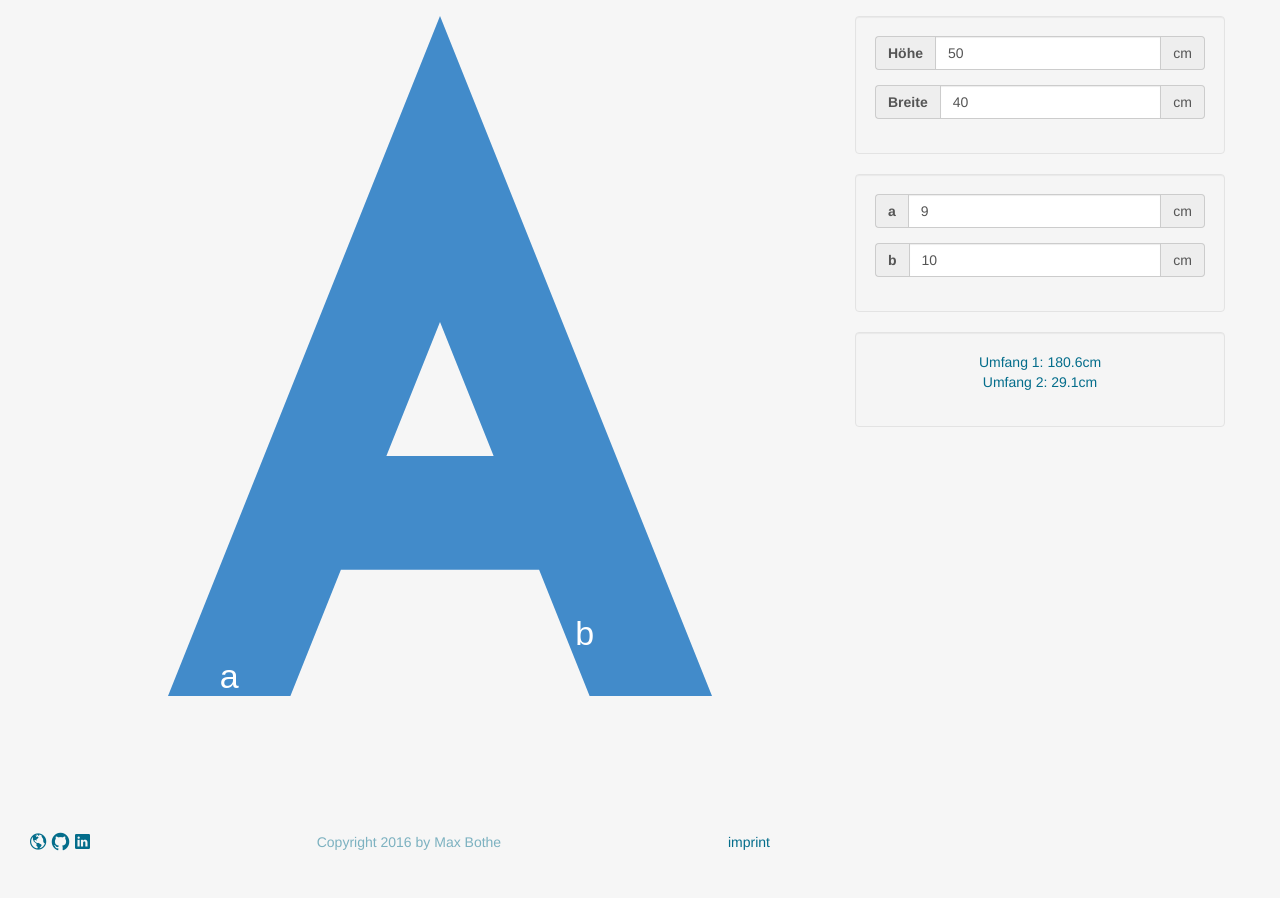
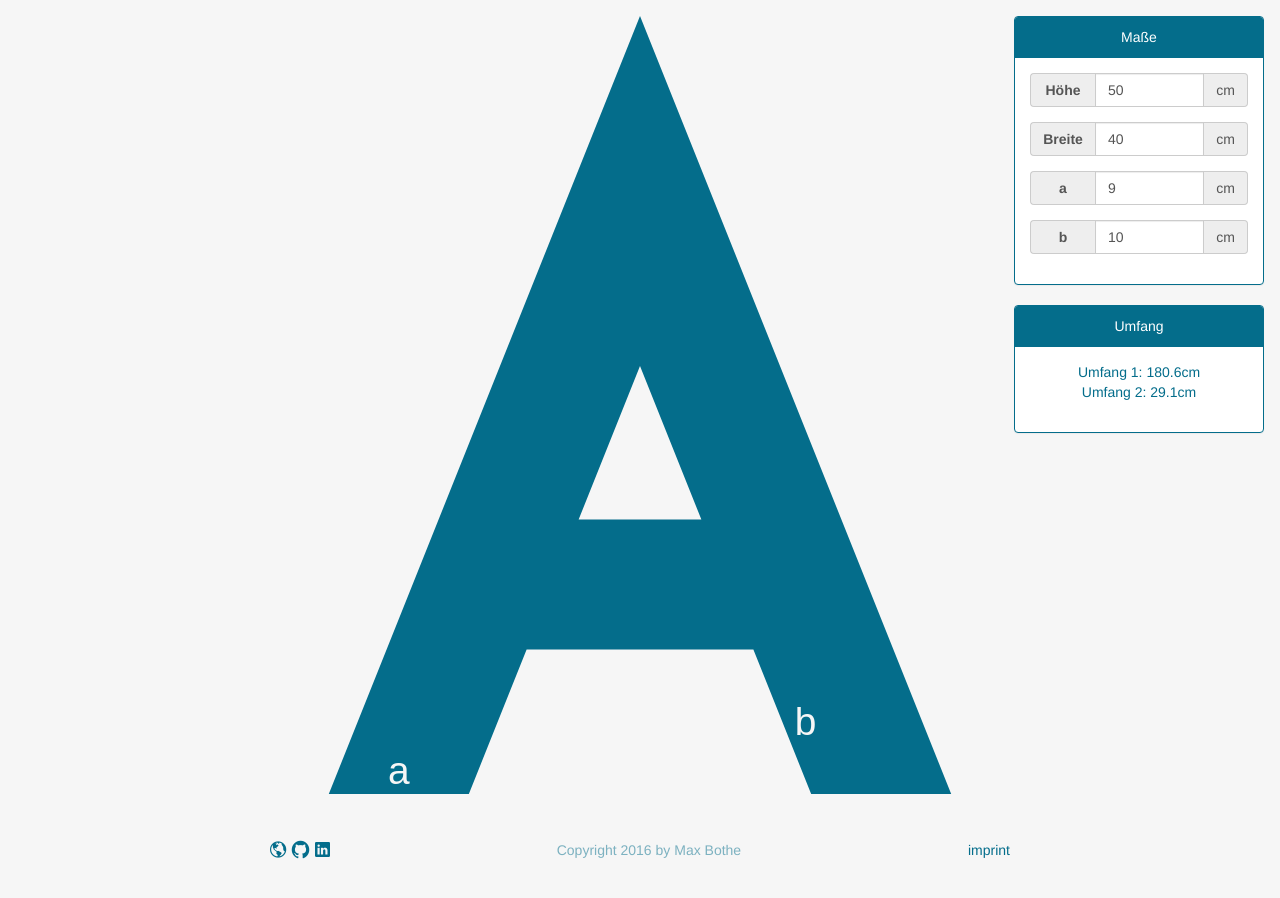
Before and after one commit to mathebox/mathebox.github.io, a Jekyll site: the page built from knitting.html, in a window 1280 px wide. Built offline with Jekyll 4.4.1, drawn with Linux system fonts in a browser that asks for light colours; some web fonts are replaced.

Commit message:
Rework knitting page.

```diff
--- a/_sass/_base.scss
+++ b/_sass/_base.scss
@@ -146,6 +146,14 @@ a:hover {
   border: 1px solid $main-color;
 }
 
+.panel-primary {
+  border-color: $main-color;
+  & > .panel-heading {
+    border-color: $main-color;
+    background-color: $main-color;
+  }
+}
+
 
 /*
  * Base structure
@@ -195,6 +203,7 @@ body {
 .cover,
 .cover-container {
   width: 100%;
+  margin: 0 auto;
 }
 
 .masthead {
--- a/_sass/_knitting.scss
+++ b/_sass/_knitting.scss
@@ -1,21 +1,39 @@
 #knitting {
-    padding: 16px 0;
+    padding-top: 16px;
+
+    .input-group-addon:first-child {
+        width: 65px;
+    }
 }
 
 #drawboard-wrapper {
     width: 100%;
-}
-
-#drawboard-wrapper:before {
-    content: "";
-    display: block;
-    padding-top: 100%;
+    height: 100%;
+    padding-bottom: 16px;
 }
 
 #drawboard {
-    position: absolute;
-    top: 0px;
-    bottom: 90px;
-    left: 60px;
-    right: 60px;
+    margin: auto;
 }
+
+*[id^='raphael-letter'] {
+    fill: $main-color;
+}
+
+*[id^='raphael-text-light'] {
+    fill: $background-color;
+}
+
+@include media-query(768px) {
+    #knitting {
+        height: calc(100% - 90px);
+        min-height: 450px;
+    }
+
+    #knitting-settings {
+        position: fixed;
+        top: 16px;
+        right: 16px;
+        width: 250px;
+    }
+}
--- a/knitting.html
+++ b/knitting.html
@@ -1,16 +1,17 @@
 ---
 layout: clean
+title: Strickhilfe
+permalink: /strickhilfe/
 ---
 
 <div id="knitting" class="container">
-    <div class="row">
-        <div class="col-md-8">
-            <div id="drawboard-wrapper">
-                <div id="drawboard"></div>
-            </div>
-        </div>
-        <div class="col-md-4">
-            <div class="well">
+    <div id="drawboard-wrapper">
+        <div id="drawboard"></div>
+    </div>
+    <div id="knitting-settings">
+        <div class="panel panel-primary">
+            <div class="panel-heading">Maße</div>
+            <div class="panel-body">
                 <form>
                     <div class="form-group">
                         <div class="input-group">
@@ -26,10 +27,6 @@ layout: clean
                             <span class="input-group-addon" id="width-addon">cm</span>
                         </div>
                     </div>
-                </form>
-            </div>
-            <div class="well">
-                <form>
                     <div class="form-group">
                         <div class="input-group">
                             <span class="input-group-addon"><b>a</b></span>
@@ -46,14 +43,17 @@ layout: clean
                     </div>
                 </form>
             </div>
-            <div class="well">
+        </div>
+        <div class="panel panel-primary">
+            <div class="panel-heading">Umfang</div>
+            <div class="panel-body">
                 <p id="perimeter"></p>
             </div>
         </div>
     </div>
 </div>
 
-<script type="text/javascript" src="{{ 'bower_components/raphael/raphael-min.js' | prepend: site.baseurl }}"></script>
+<script type="text/javascript" src="{{ '/bower_components/raphael/raphael-min.js' | prepend: site.baseurl }}"></script>
 <script>
     var realWidth = 1000;
     var realHeight = 1000;
@@ -85,19 +85,19 @@ layout: clean
         d += ` L ${realWidth/2-(width/2*ratio)+a*ratio+((b*Math.sin(alpha)+a*Math.sin(alpha))/Math.tan(alpha)*ratio)},${realHeight/2+(height/2*ratio)-b*ratio*Math.sin(alpha)-a*ratio*Math.sin(alpha)}`;
         d += `z`;
         p = paper.path(d);
+        p.node.id = 'raphael-letter';
         p.attr({
-            'fill': '#428bca',
             'stroke': 0
         });
 
-        paper.text(realWidth/2-(width/2*ratio)+a*ratio/2, realHeight/2+(height/2*ratio)-30, "a").attr({
-            'font-size': 50,
-            'fill': '#fff'
-        })
-        paper.text(realWidth/2+(width/2*ratio)-a*ratio-b*ratio*Math.cos(alpha)/2+30, realHeight/2+(height/2*ratio)-b*ratio*Math.sin(alpha)/2, "b").attr({
-            'font-size': 50,
-            'fill': '#fff'
-        })
+        var t = paper.text(realWidth/2-(width/2*ratio)+a*ratio/2, realHeight/2+(height/2*ratio)-30, "a").attr({
+            'font-size': 50
+        });
+        t.node.id = 'raphael-text-light';
+        t = paper.text(realWidth/2+(width/2*ratio)-a*ratio-b*ratio*Math.cos(alpha)/2+30, realHeight/2+(height/2*ratio)-b*ratio*Math.sin(alpha)/2, "b").attr({
+            'font-size': 50
+        });
+        t.node.id = 'raphael-text-light';
     }
 
     function calculatePerimeter(width, height, a, b) {
@@ -120,6 +120,20 @@ layout: clean
         calculatePerimeter(width, height, a, b);
     }
 
+    function resizeDrawboard() {
+        var wrapper = document.getElementById('drawboard-wrapper');
+        var drawboard = document.getElementById('drawboard');
+        var width = wrapper.getBoundingClientRect().width;
+        var height = wrapper.getBoundingClientRect().height - 16;
+        var widthToSet = Math.min(width, height);
+        drawboard.style.width = widthToSet + 'px';
+    }
+
+    window.onresize = function(event) {
+        resizeDrawboard();
+    };
+    resizeDrawboard();
+
     var elements = document.getElementsByClassName("input-change")
     Array.prototype.forEach.call(elements, function(el, idx, arr) {
         el.addEventListener("change", recalculate, false);
```
